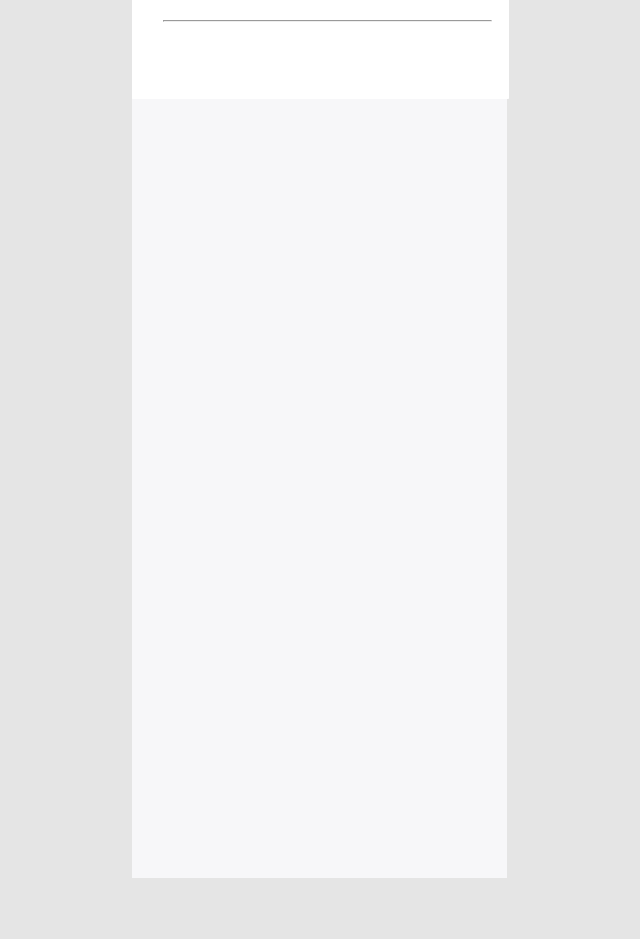
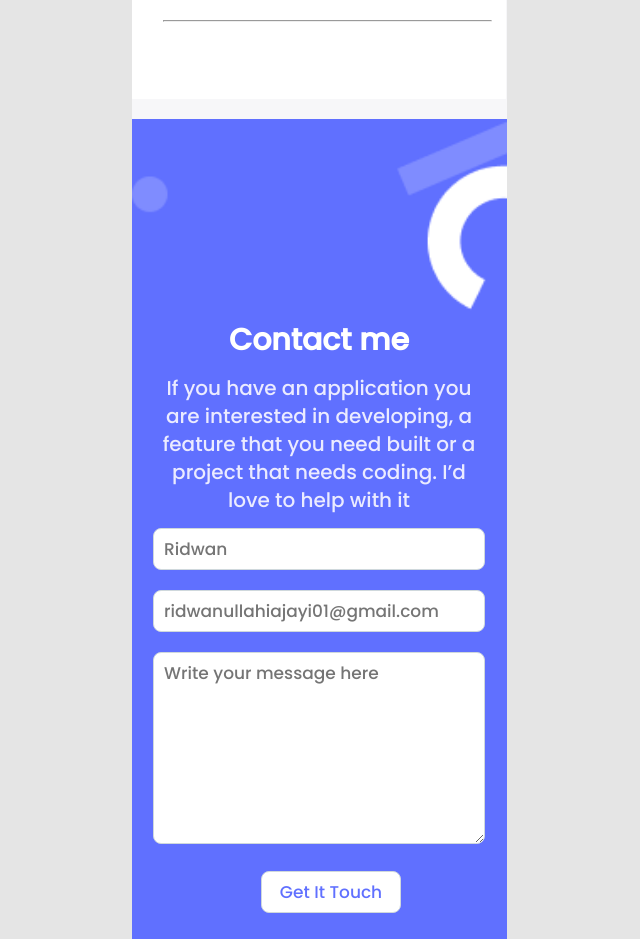
Before and after one commit to Ridwanullahi-code/professional-portfolio, a website: page index.html in a window 1280 px wide. Shown: the part 4561-5500 px from the top of the page, without its empty margins (321-961 px from the left). Before the commit the page ends 5439 px from the top, so only its background shows below. Drawn offline with Linux system fonts and the light colour scheme.

Commit message:
add contact form

```diff
--- a/index.html
+++ b/index.html
@@ -168,7 +168,40 @@
                 <hr>
             </div>
         </section>
-        <section class="contact"></section>
+
+        <section class="contact">
+            <div>
+                <h1>Contact me</h1>
+                <p>If you have an application you
+                are interested in developing, a
+                feature that you need built or a project that
+                needs coding. I’d love to help with it </p>
+            </div>
+
+            <form action="https://formspree.io/f/xyyvzqwz" method="POST">
+                <ul>
+                    <li>
+                        <input class="userinput" type="text"
+                        placeholder="Ridwan" name="name" required="required" maxlength="30">
+                    </li>
+                    <li>
+                        <input class="userinput" type="email" name="email"
+                         placeholder="ridwanullahiajayi01@gmail.com" required="required">
+                    </li>
+
+                    <li>
+                        <textarea name="message" id="" cols="30"
+                         rows="10" placeholder="Write your message here"
+                         required="required" maxlength="500"></textarea>
+                    </li>
+
+                    <li>
+                        <input class="btn" type="submit" value="Get It Touch">
+                    </li>
+                </ul>
+            </form>
+        </section>
+
     </main>
 </body>
 </html>
--- a/style.css
+++ b/style.css
@@ -207,7 +207,7 @@ nav .menu-button {
 
 /* postion about me section */
 .about {
-  width: 375px;
+  width: 372px;
   height: 1180px;
   display: flex;
   flex-direction: column;
@@ -261,6 +261,75 @@ nav .menu-button {
 }
 
 .contact {
+  display: flex;
+  flex-direction: column;
+  justify-content: center;
+  align-items: center;
+  margin-top: 20px;
+  text-align: center;
   width: 375px;
-  height: 779px;
+  height: 820px;
+  background-color: #6070FF;
+  background-image: url("images/contact-form-shape.png");
+  background-repeat: no-repeat;
+  background-size: cover;
 }
+
+.contact div{
+  position:relative;
+  top: 50px;
+  font-weight: 400px;
+  font-size: 20px;
+  line-height: 28px;
+  color: #EBEBFF;
+  width: 327px;
+  height: 102px;
+  text-align: center;
+}
+
+.contact h1{
+  color: white;
+  margin-bottom: 20px;
+}
+
+.contact > form{
+  position: relative;
+  top:150px
+}
+
+form ul input, textarea{
+  background-color:#FFFFFF;
+  margin-bottom: 20px;
+  padding: 10px;
+  outline: none;
+  border: 1px solid #CFD8DC;
+  border-radius: 8px;
+  width: 310px;
+  height: 48;
+  font-style: normal;
+  font-weight: 400;
+  font-size: 17px;
+  line-height: 20px;
+}
+
+.contact .userinput:focus{
+  border:3px solid #2230d2;
+}
+
+.contact textarea{
+  height: 170px
+}
+
+.contact .btn{
+  width: 140px;
+  color: #6070FF;
+}
+.contact .btn:hover{
+  background: #6070ff;
+  box-shadow: 0 8px 16px rgba(64, 83, 252, 0.24);
+  color: white;
+}
+
+.contact .btn:active{
+  background: #2230d2;
+}
```
Also changed, not shown: images/contact form shapes-mobile@2x.png (added), images/contact-form-shape.png (renamed from images/contact-form shapes-mobile.png).
